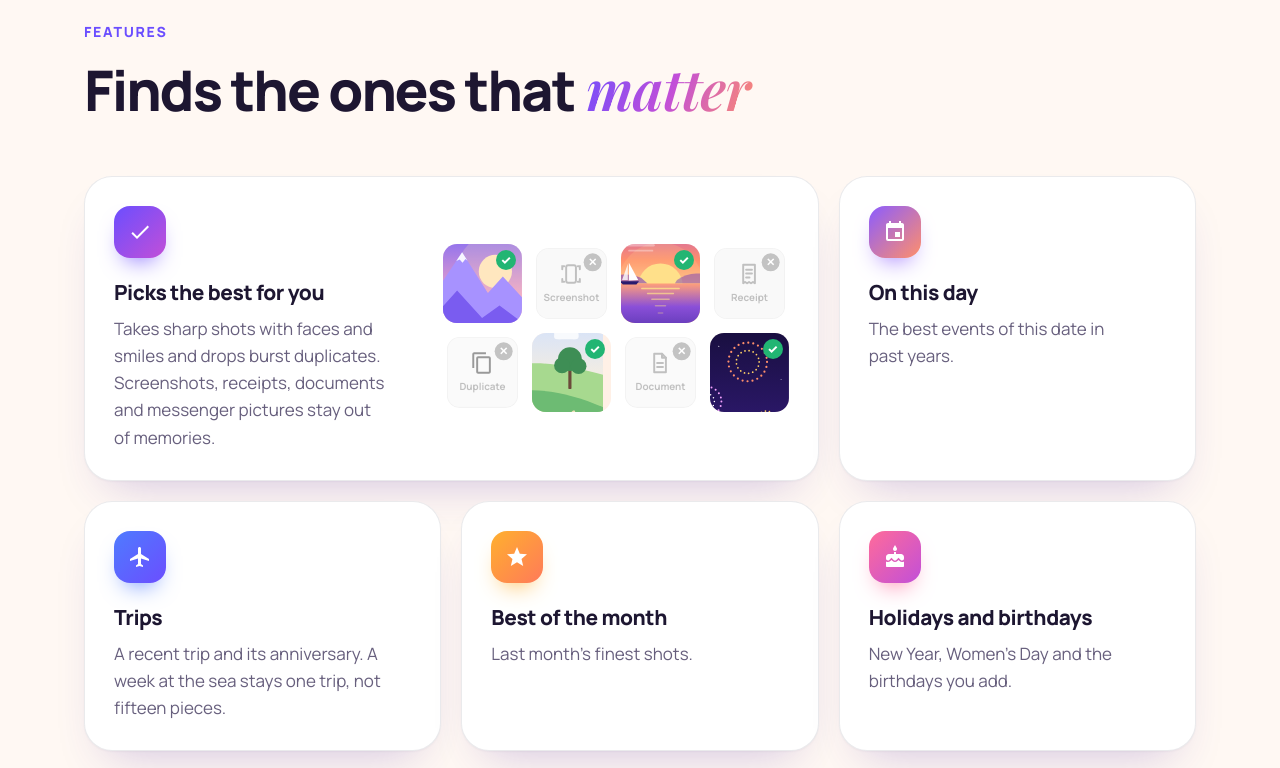
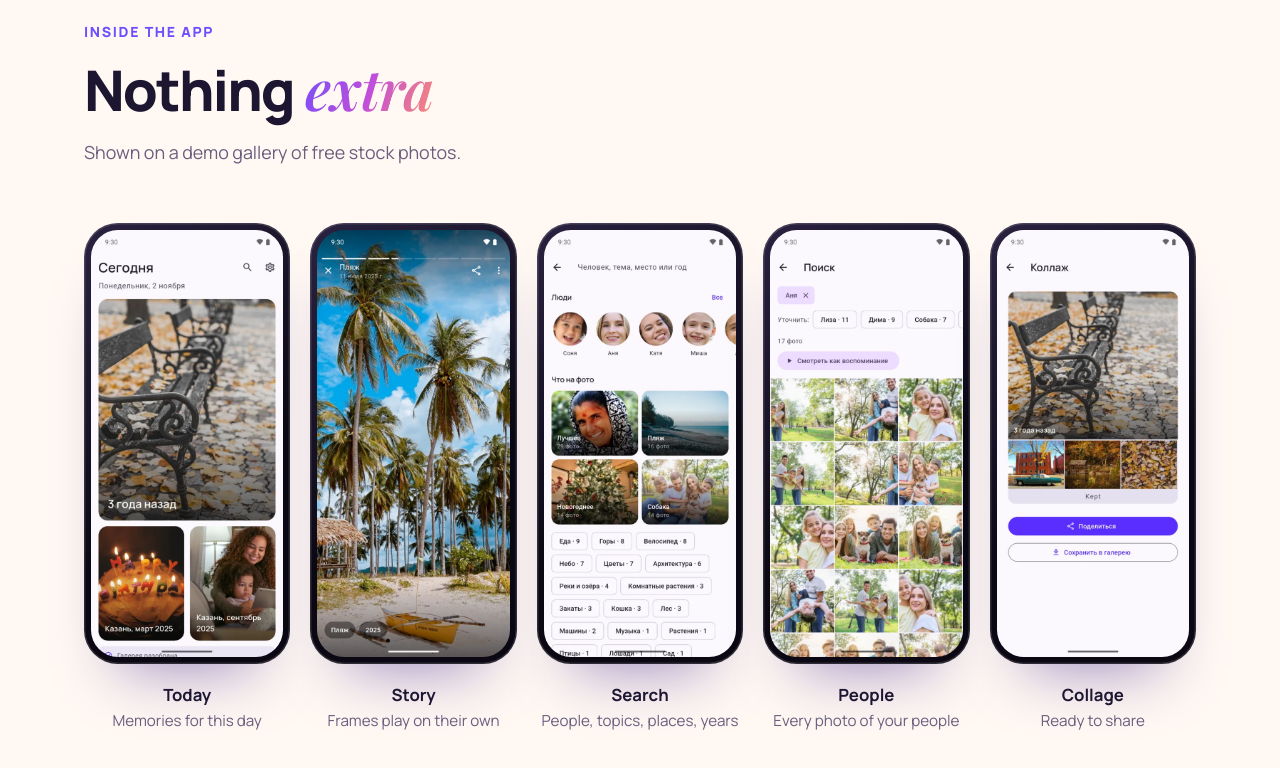
Before and after one commit to Nightwelf/kept, a plain HTML site: page index.html in a window 1280 px wide. Shown: the part 1560-2328 px from the top of the page. Drawn offline with Linux system fonts and the light colour scheme.

Commit message:
Добавил реальные скрины

```diff
--- a/assets/style.css
+++ b/assets/style.css
@@ -1418,6 +1418,42 @@ details p {
   font-weight: 700;
 }
 
+/* Screenshots */
+
+.shots {
+  display: grid;
+  grid-template-columns: repeat(5, 1fr);
+  gap: 20px;
+}
+.shot {
+  margin: 0;
+}
+.shot .frame {
+  padding: 7px;
+  border-radius: 34px;
+  background: linear-gradient(145deg, #2a2240, #0b0814 60%);
+  box-shadow:
+    inset 0 0 0 1.5px rgba(255, 255, 255, 0.14),
+    0 40px 60px -36px rgba(60, 30, 140, 0.5);
+}
+.shot img {
+  display: block;
+  width: 100%;
+  height: auto;
+  border-radius: 27px;
+}
+.shot figcaption {
+  margin-top: 18px;
+  color: var(--muted);
+  font-size: 0.95rem;
+  text-align: center;
+}
+.shot figcaption b {
+  display: block;
+  color: var(--text);
+  font-size: 1.05rem;
+}
+
 /* ---------- Responsive ---------- */
 
 @media (max-width: 980px) {
@@ -1442,6 +1478,21 @@ details p {
   }
   .bento {
     grid-template-columns: 1fr 1fr;
+  }
+  /* Five phones don't fit: swipe them sideways, edge to edge. */
+  .shots {
+    grid-template-columns: none;
+    grid-auto-flow: column;
+    grid-auto-columns: 220px;
+    margin: 0 calc(-1 * var(--gutter));
+    padding: 0 var(--gutter) 28px;
+    overflow-x: auto;
+    scroll-snap-type: x mandatory;
+    scroll-padding: 0 var(--gutter);
+    scrollbar-width: thin;
+  }
+  .shot {
+    scroll-snap-align: start;
   }
   .faq .head {
     position: static;
--- a/index.html
+++ b/index.html
@@ -282,6 +282,38 @@
     </div>
   </section>
 
+  <section class="section" id="screens" style="padding-top:0">
+    <div class="wrap">
+      <div class="head reveal">
+        <span class="kicker"><span lang="ru">Интерфейс</span><span lang="en">Inside the app</span></span>
+        <h2><span lang="ru">Ничего <em>лишнего</em></span><span lang="en">Nothing <em>extra</em></span></h2>
+        <p><span lang="ru">Снято на демо-галерее из свободных фото.</span><span lang="en">Shown on a demo gallery of free stock photos.</span></p>
+      </div>
+      <div class="shots">
+        <figure class="shot reveal">
+          <div class="frame"><img src="assets/shots/1_feed.webp" alt="" width="540" height="1200" loading="lazy"></div>
+          <figcaption><b><span lang="ru">Сегодня</span><span lang="en">Today</span></b><span lang="ru">Воспоминания на этот день</span><span lang="en">Memories for this day</span></figcaption>
+        </figure>
+        <figure class="shot reveal" style="--delay:.08s">
+          <div class="frame"><img src="assets/shots/2_player.webp" alt="" width="540" height="1200" loading="lazy"></div>
+          <figcaption><b><span lang="ru">История</span><span lang="en">Story</span></b><span lang="ru">Кадры сменяются сами</span><span lang="en">Frames play on their own</span></figcaption>
+        </figure>
+        <figure class="shot reveal" style="--delay:.16s">
+          <div class="frame"><img src="assets/shots/3_search.webp" alt="" width="540" height="1200" loading="lazy"></div>
+          <figcaption><b><span lang="ru">Поиск</span><span lang="en">Search</span></b><span lang="ru">Люди, темы, места и годы</span><span lang="en">People, topics, places, years</span></figcaption>
+        </figure>
+        <figure class="shot reveal" style="--delay:.24s">
+          <div class="frame"><img src="assets/shots/4_people.webp" alt="" width="540" height="1200" loading="lazy"></div>
+          <figcaption><b><span lang="ru">Люди</span><span lang="en">People</span></b><span lang="ru">Все фото с близкими</span><span lang="en">Every photo of your people</span></figcaption>
+        </figure>
+        <figure class="shot reveal" style="--delay:.32s">
+          <div class="frame"><img src="assets/shots/5_collage.webp" alt="" width="540" height="1200" loading="lazy"></div>
+          <figcaption><b><span lang="ru">Коллаж</span><span lang="en">Collage</span></b><span lang="ru">Готов, чтобы поделиться</span><span lang="en">Ready to share</span></figcaption>
+        </figure>
+      </div>
+    </div>
+  </section>
+
   <section class="section" id="features" style="padding-top:0">
     <div class="wrap">
       <div class="head reveal">
```
Also changed, not shown: assets/shots/1_feed.webp (added), assets/shots/2_player.webp (added), assets/shots/3_search.webp (added), assets/shots/4_people.webp (added), assets/shots/5_collage.webp (added).
